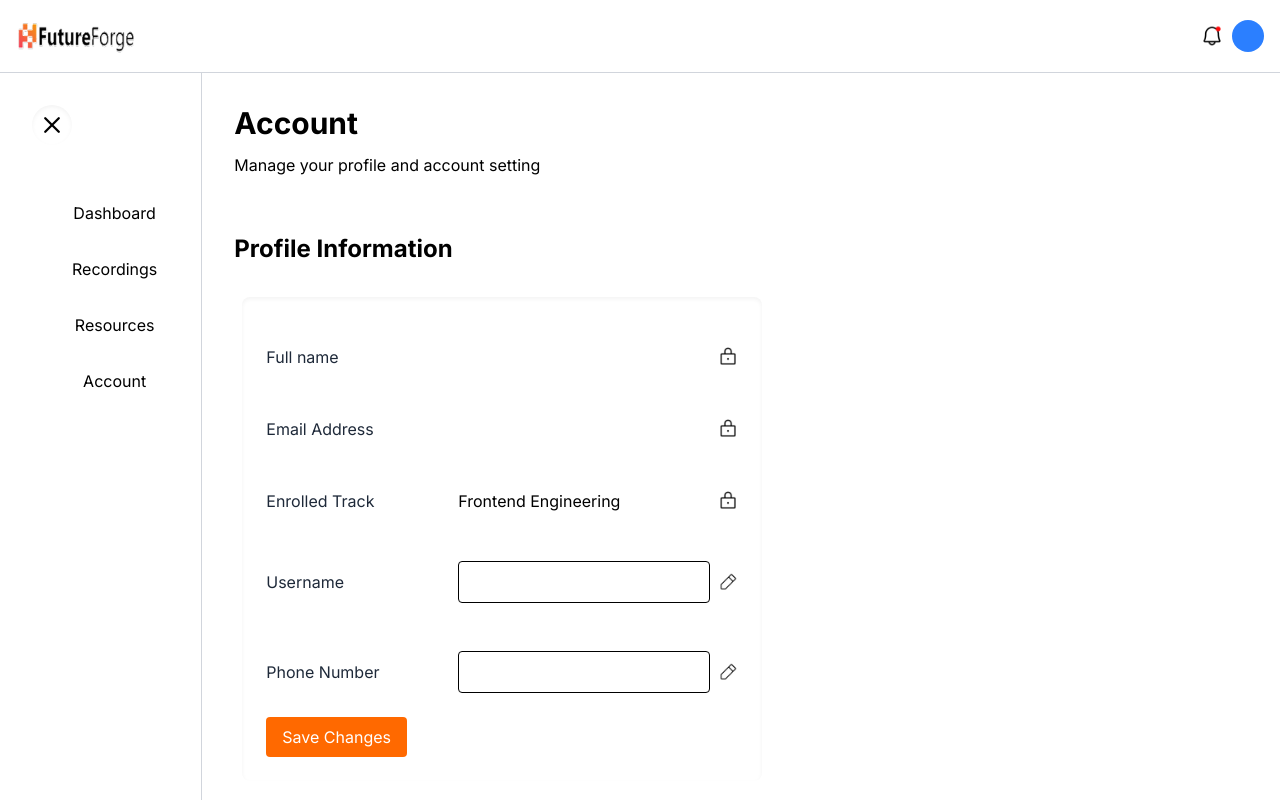
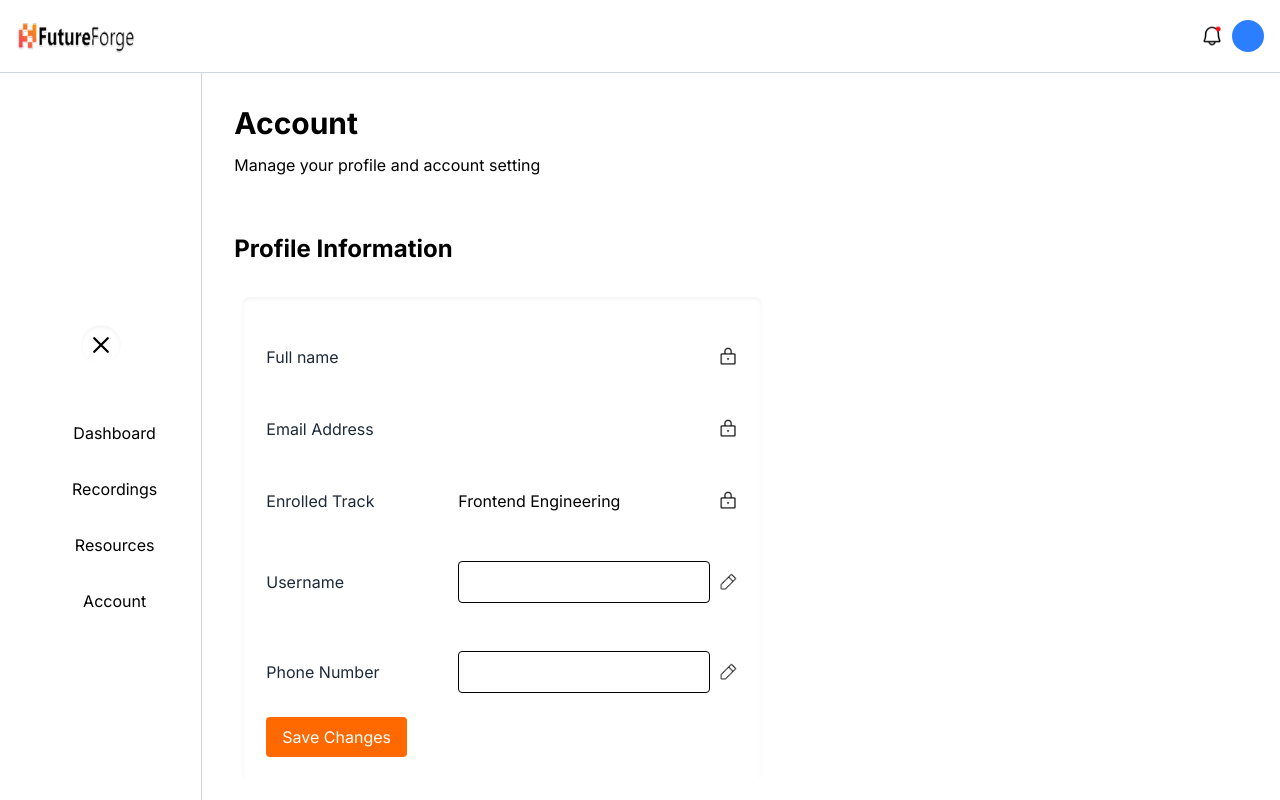
Before and after one commit to atilolaann/future-forge-lms, a React (Vite) app: page /Account in a window 1280 px wide. Shown: the top 800 px of the page. Built offline with nearby package versions, Linux system fonts and the light colour scheme; no server answers.

Commit message:
repositioned menu icon

```diff
--- a/src/components2/Sidebar.jsx
+++ b/src/components2/Sidebar.jsx
@@ -33,7 +33,7 @@ function Sidebar() {
         ' border-r border-gray-300 flex flex-col justify-between transition-all duration-300 ${isSidebarOpen ? "w-56": "w-16"}'
       }
     >
-      <div className="p-8  max-w-[50] flex flex-col gap-12 min-h-screen">
+      <div className="p-8  max-w-[50] flex flex-col justify-center items-center gap-12 min-h-screen">
         <button onClick={() => setIsSidebarOpen(!isSidebarOpen)}>
          <div  className="w-10 h-10 bg-white p-2 rounded-3xl shadow-inner">
            <img
```
